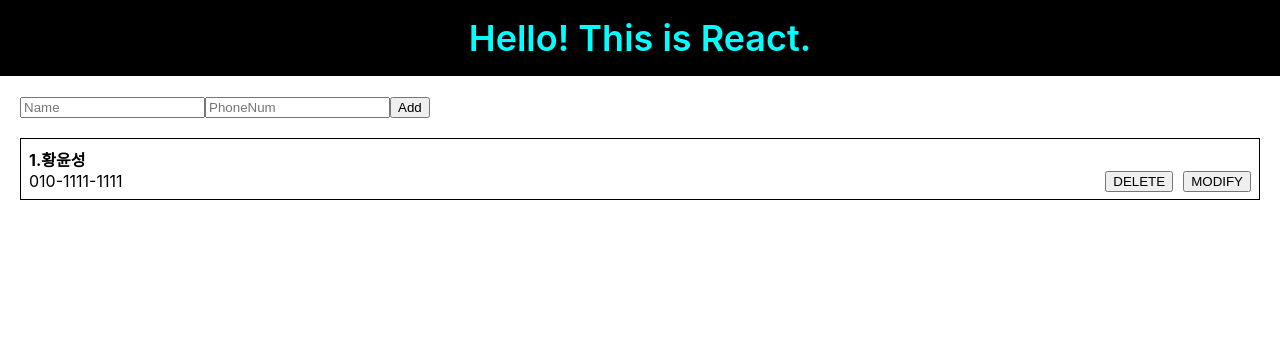
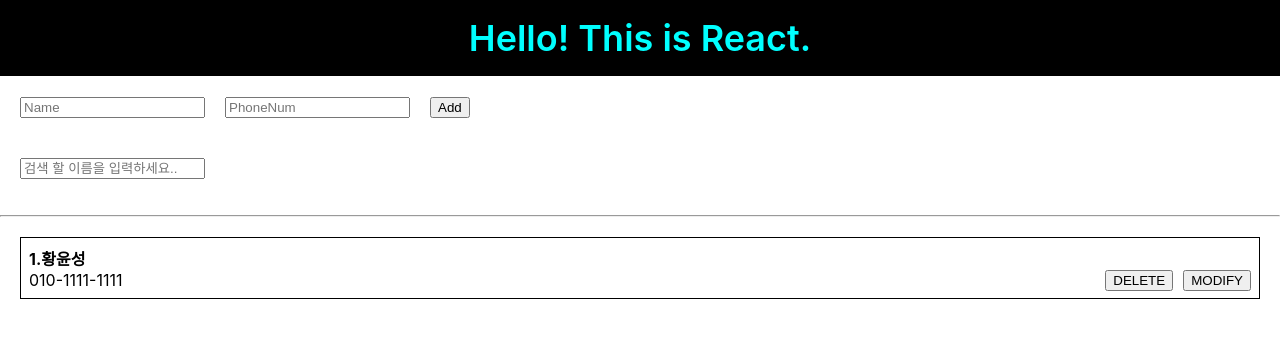
Before and after one commit to HwangYoonSeong/React.js, a React (Create React App) app in the folder first_react/: page / in a window 1280 px wide. Shown: the top 338 px of the page. Built offline with nearby package versions, Linux system fonts and the light colour scheme.

Commit message:
#Complete Phone-Book tutorial

```diff
--- a/first_react/src/App.js
+++ b/first_react/src/App.js
@@ -16,7 +16,8 @@
         phone: '010-1111-1111'
       }
 
-    ]
+    ],
+    keyword: ''
   }
   handleCreate = (data) => {
     const { information } = this.state;
@@ -37,12 +38,21 @@
       information: information.map(
         info => id === info.id
           ? { ...info, ...data } // 새 객체를 만들어서 기존의 값과 전달받은 data 을 덮어씀
-          : info // 기존의 값을 그대로 유지
+          : info // 기존의 값을 그대로 유지(해당 id가 아닌 경우)
       )
     })
   }
+
+  handleChange = (e) => {
+    this.setState({
+      keyword: e.target.value,
+    });
+  }
   render () {
-    const { information } = this.state;
+    const { information, keyword } = this.state;
+    const filteredList = information.filter(
+      info => info.name.indexOf(keyword) !== -1
+    );
     return (
       <div>
         <MyName name="React" />
@@ -51,7 +61,15 @@
         <PhoneForm
           onCreate={this.handleCreate}
         />
-        <PhoneInfoList data={information}
+        <p>
+          <input className="default"
+            placeholder="검색 할 이름을 입력하세요.."
+            onChange={this.handleChange}
+            value={keyword}
+          />
+        </p>
+        <hr />
+        <PhoneInfoList data={filteredList}
           onRemove={this.handleRemove}
           onUpdate={this.handleUpdate} />
       </div>
--- a/first_react/src/components/PhoneFrom.js
+++ b/first_react/src/components/PhoneFrom.js
@@ -24,16 +24,20 @@
     }
 
     render () {
+        const style = {
+
+            marginRight: '20px'
+        };
         return (
-            <form onSubmit={this.handleSubmit} className="default">
-                <input
+            <form onSubmit={this.handleSubmit} className="default" >
+                <input style={style}
                     placeholder="Name"
                     value={this.state.name}
                     onChange={this.handleChange}
                     name="name"
                 />
 
-                <input
+                <input style={style}
                     placeholder="PhoneNum"
                     value={this.state.phone}
                     onChange={this.handleChange}
--- a/first_react/src/components/PhoneInfo.js
+++ b/first_react/src/components/PhoneInfo.js
@@ -64,8 +64,18 @@
             });
         }
     }
-
+    shouldComponentUpdate (nextProps, nextState) {
+        // 수정 상태가 아니고, info 값이 같다면 리렌더링 안함
+        if (!this.state.editing
+            && !nextState.editing
+            && nextProps.info === this.props.info) {
+            return false;
+        }
+        // 나머지 경우엔 리렌더링함
+        return true;
+    }
     render () {
+        console.log('render PhoneInfo ' + this.props.info.id);
         const style = {
             border: '1px solid black',
             padding: '8px',
--- a/first_react/src/components/PhoneInfoList.js
+++ b/first_react/src/components/PhoneInfoList.js
@@ -8,7 +8,13 @@
         onUpdate: () => console.warn('onUpdate not defined'),
     }
 
+    //App.js가 리렌더링됨에 따라 PhoneInfoList가 리렌더링 되는 것을 방지
+    shouldComponentUpdate (nextProps, nextState) {
+        return nextProps.data !== this.props.data;
+    }
+
     render () {
+        console.log('render PhoneInfoList');
         const { data, onRemove, onUpdate } = this.props;
         const list = data.map(
             info => (<PhoneInfo
```
Also changed, not shown: 1 other file (tests, documents, lock files or other folders).
